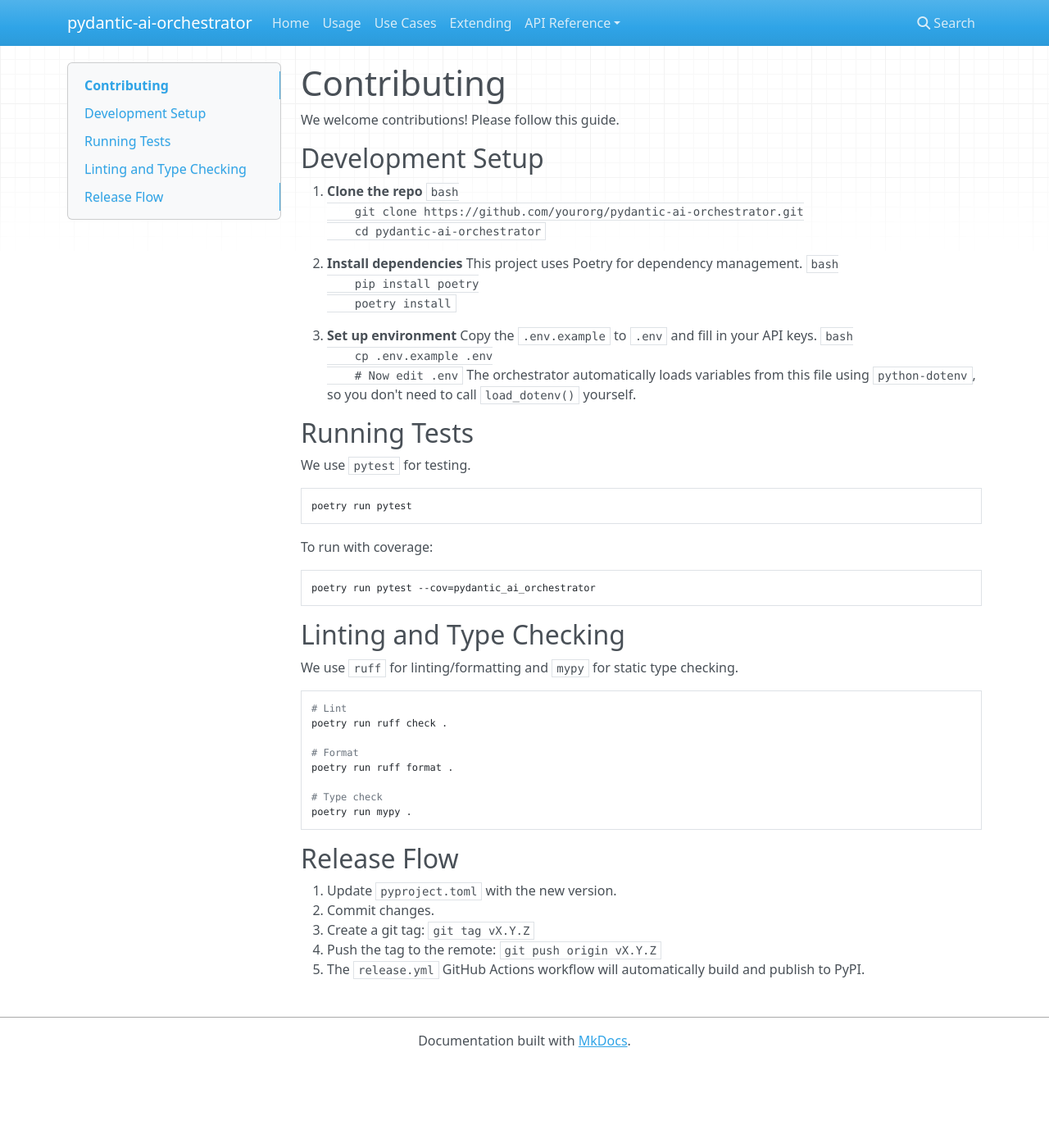
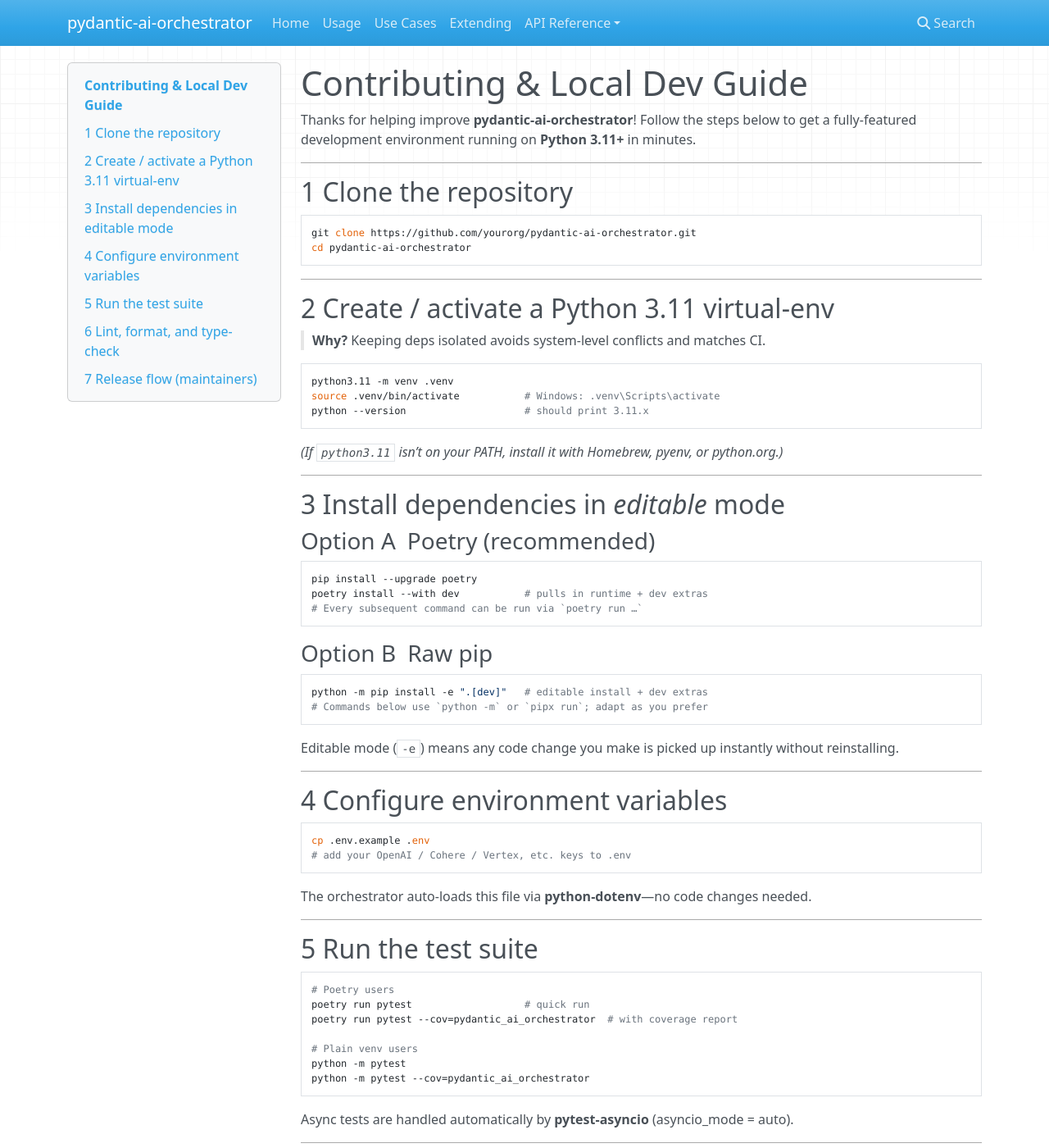
Before and after one commit to aandresalvarez/flujo, an MkDocs documentation site: the page built from docs/dev.md, in a window 1280 px wide and 1400 px high. Shown: the whole window at 82% size. Built offline with MkDocs 1.6.1, drawn with Linux system fonts in a browser that asks for light colours; nearby versions of some CDN libraries; some of the changed text lies outside the part shown.

Commit message:
small update config

````diff
--- a/docs/dev.md
+++ b/docs/dev.md
@@ -1,63 +1,110 @@
-# Contributing
+# Contributing & Local Dev Guide
 
-We welcome contributions! Please follow this guide.
+Thanks for helping improve **pydantic-ai-orchestrator**! Follow the steps below to get a fully-featured development environment running on **Python 3.11+** in minutes.
 
-## Development Setup
+---
 
-1.  **Clone the repo**
-    ```bash
-    git clone https://github.com/yourorg/pydantic-ai-orchestrator.git
-    cd pydantic-ai-orchestrator
-    ```
-
-2.  **Install dependencies**
-    This project uses Poetry for dependency management.
-    ```bash
-    pip install poetry
-    poetry install
-    ```
-
-3.  **Set up environment**
-    Copy the `.env.example` to `.env` and fill in your API keys.
-    ```bash
-    cp .env.example .env
-    # Now edit .env
-    ```
-    The orchestrator automatically loads variables from this file using
-    `python-dotenv`, so you don't need to call `load_dotenv()` yourself.
-
-## Running Tests
-
-We use `pytest` for testing.
+## 1  Clone the repository
 
 ```bash
-poetry run pytest
+git clone https://github.com/yourorg/pydantic-ai-orchestrator.git
+cd pydantic-ai-orchestrator
 ```
 
-To run with coverage:
+---
+
+## 2  Create / activate a Python 3.11 virtual-env
+
+> **Why?** Keeping deps isolated avoids system-level conflicts and matches CI.
+
 ```bash
-poetry run pytest --cov=pydantic_ai_orchestrator
+python3.11 -m venv .venv
+source .venv/bin/activate           # Windows: .venv\Scripts\activate
+python --version                    # should print 3.11.x
 ```
 
-## Linting and Type Checking
+*(If `python3.11` isn’t on your PATH, install it with Homebrew, pyenv, or python.org.)*
 
-We use `ruff` for linting/formatting and `mypy` for static type checking.
+---
+
+## 3  Install dependencies in *editable* mode
+
+### Option A Poetry (recommended)
 
 ```bash
-# Lint
+pip install --upgrade poetry
+poetry install --with dev           # pulls in runtime + dev extras
+# Every subsequent command can be run via `poetry run …`
+```
+
+### Option B Raw pip
+
+```bash
+python -m pip install -e ".[dev]"   # editable install + dev extras
+# Commands below use `python -m` or `pipx run`; adapt as you prefer
+```
+
+Editable mode (`-e`) means any code change you make is picked up instantly without reinstalling.
+
+---
+
+## 4  Configure environment variables
+
+```bash
+cp .env.example .env
+# add your OpenAI / Cohere / Vertex, etc. keys to .env
+```
+
+The orchestrator auto-loads this file via **python-dotenv**—no code changes needed.
+
+---
+
+## 5  Run the test suite
+
+```bash
+# Poetry users
+poetry run pytest                   # quick run
+poetry run pytest --cov=pydantic_ai_orchestrator  # with coverage report
+
+# Plain venv users
+python -m pytest
+python -m pytest --cov=pydantic_ai_orchestrator
+```
+
+Async tests are handled automatically by **pytest-asyncio** (asyncio\_mode = auto).
+
+---
+
+## 6  Lint, format, and type-check
+
+```bash
+# Ruff — linter & formatter
 poetry run ruff check .
+poetry run ruff format .            # autofix formatting
 
-# Format
-poetry run ruff format .
-
-# Type check
+# MyPy — static types
 poetry run mypy .
 ```
 
-## Release Flow
+*(Replace `poetry run …` with `python -m …` or `pipx run …` if you skipped Poetry.)*
 
-1.  Update `pyproject.toml` with the new version.
-2.  Commit changes.
-3.  Create a git tag: `git tag vX.Y.Z`
-4.  Push the tag to the remote: `git push origin vX.Y.Z`
-5.  The `release.yml` GitHub Actions workflow will automatically build and publish to PyPI.
+---
+
+## 7  Release flow (maintainers)
+
+1. Bump `version` in **pyproject.toml**.
+2. `git commit -am "release: vX.Y.Z"`
+3. `git tag vX.Y.Z && git push --tags`
+4. GitHub Actions (`release.yml`) will build wheels and publish to PyPI automatically.
+
+---
+
+### Troubleshooting tips
+
+| Issue                                                     | Fix                                                               |
+| --------------------------------------------------------- | ----------------------------------------------------------------- |
+| `ERROR: Package requires a different Python`              | Activate a 3.11+ interpreter (`python --version`).                |
+| `async def functions are not natively supported` in tests | Ensure `pytest-asyncio` is installed (included in `[dev]` extra). |
+| Permission errors in `~/Library/Caches/pypoetry`          | `sudo chown -R $USER ~/Library/Caches/pypoetry` and rerun Poetry. |
+
+Happy hacking! 🎉
````
Also changed, not shown: pyproject.toml (+49 -33 lines), 1 other file.
